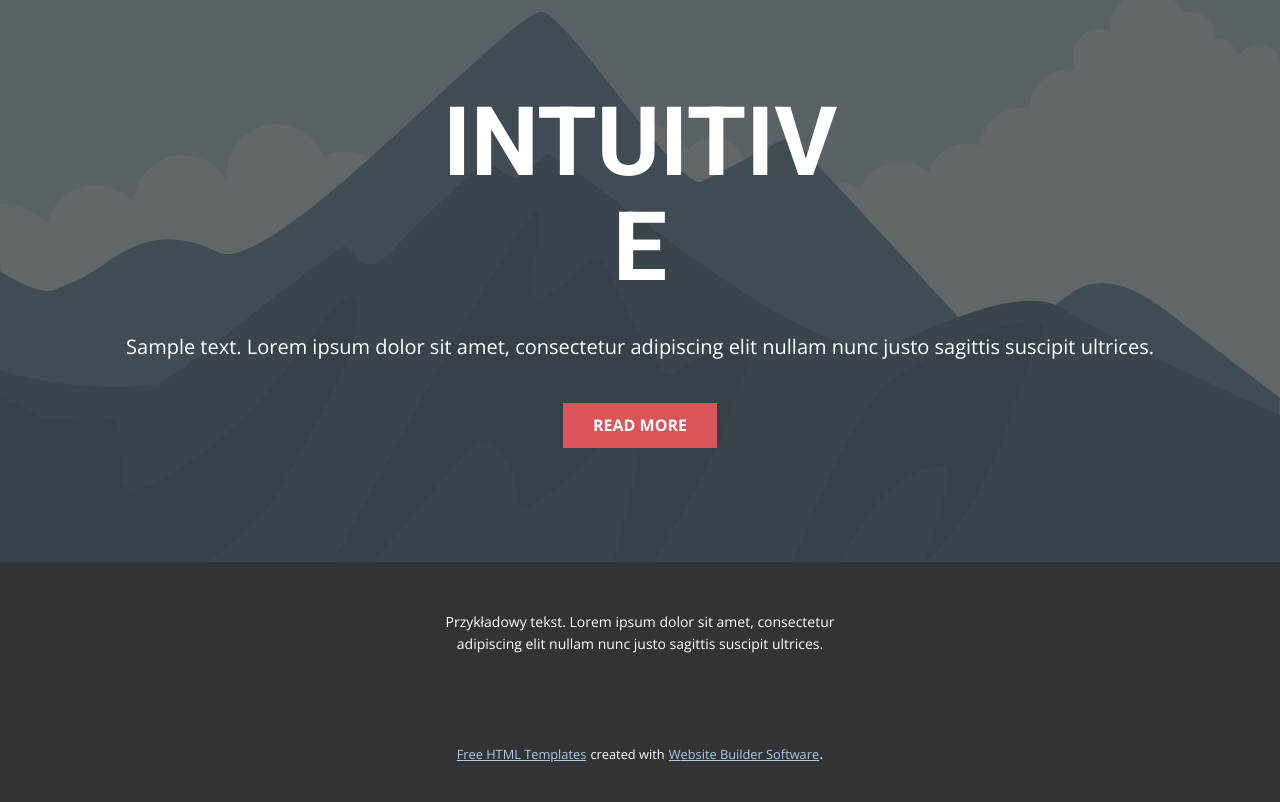
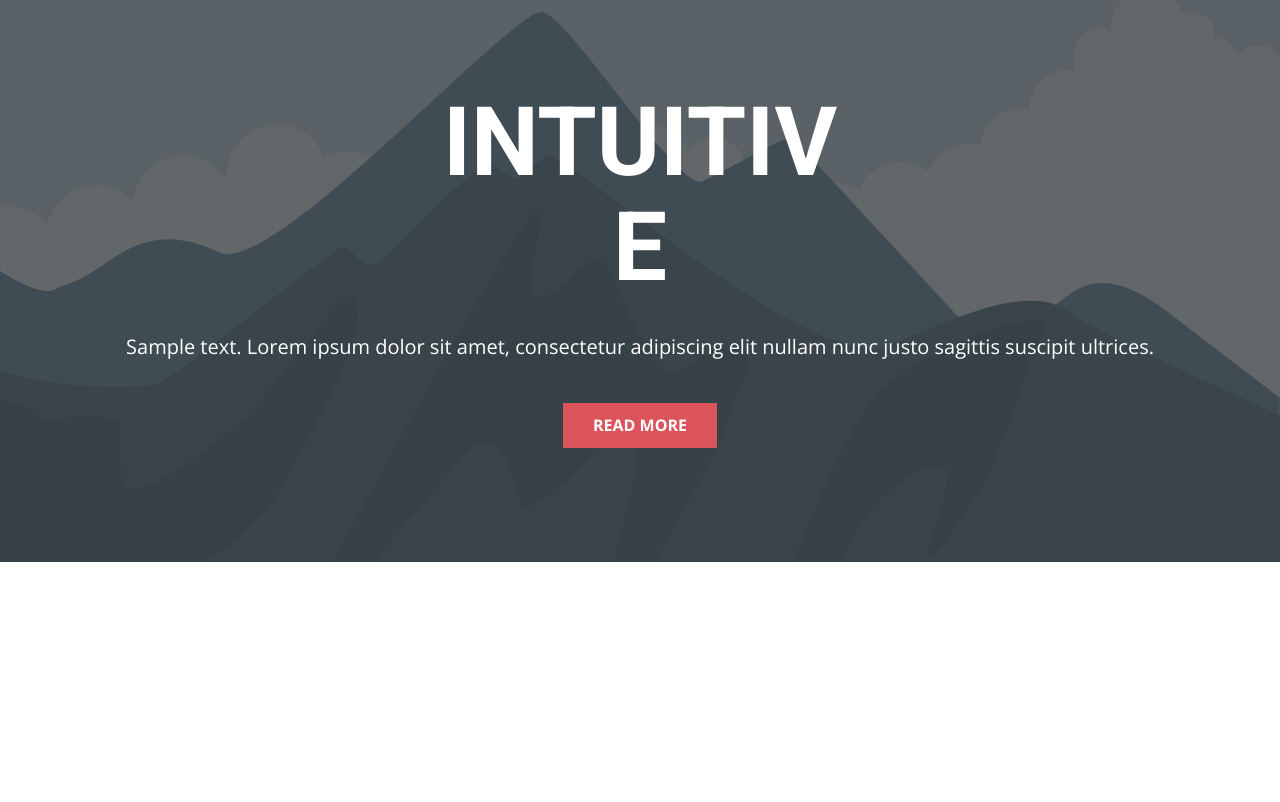
Before and after one commit to MiszkoPro/miszkopro.github.io, a plain HTML site: page Strona-1.html in a window 1280 px wide. Shown: the part 838-1640 px from the top of the page. After the commit the page ends 1400 px from the top, so only its background shows below. Drawn offline with nearby package versions, Linux system fonts and the light colour scheme.

Commit message:
Add files via upload

```diff
--- a/Strona-1.html
+++ b/Strona-1.html
@@ -94,19 +94,6 @@
 
 
 
-    <footer class="u-align-center u-clearfix u-footer u-grey-80 u-footer" id="sec-36f3"><div class="u-clearfix u-sheet u-sheet-1">
-        <p class="u-small-text u-text u-text-variant u-text-1">Przykładowy tekst. Lorem ipsum dolor sit amet, consectetur adipiscing elit nullam nunc justo sagittis suscipit ultrices.</p>
-      </div></footer>
-    <section class="u-backlink u-clearfix u-grey-80">
-      <a class="u-link" href="https://nicepage.com/html-templates" target="_blank">
-        <span>Free HTML Templates</span>
-      </a>
-      <p class="u-text">
-        <span>created with</span>
-      </p>
-      <a class="u-link" href="https://nicepage.com/" target="_blank">
-        <span>Website Builder Software</span>
-      </a>.
     </section>
   </body>
 </html>
```
Also changed, not shown: Contact.html (+0 -14 lines), Strona-Główna.html (+0 -13 lines), index.html (+0 -13 lines).
